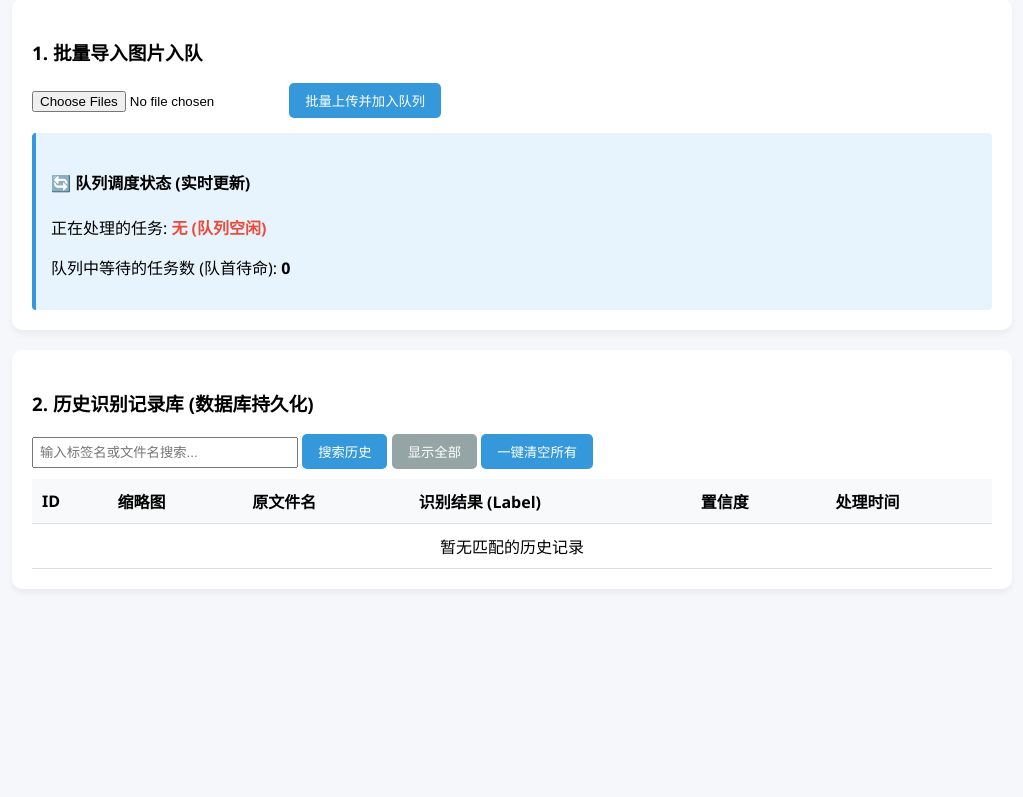
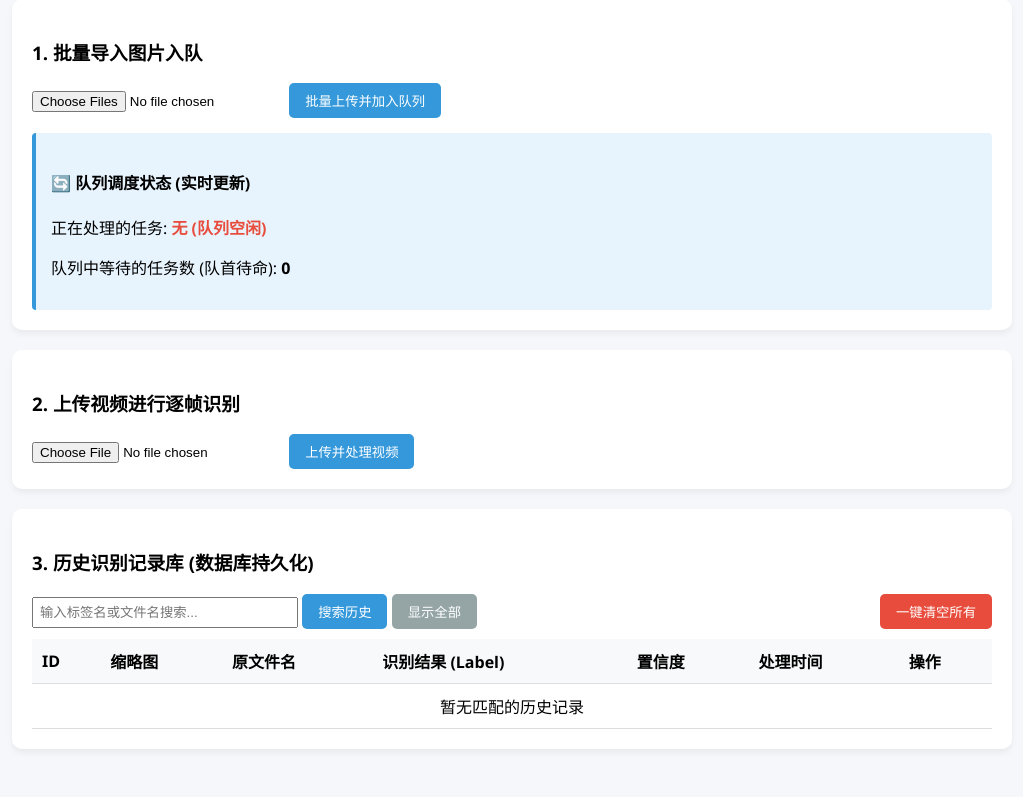
Before and after one commit to Nebustar/Traffic_sign_system, a Flask app: page / in a window 1280 px wide. Shown: the part 104-901 px from the top of the page, without its empty margins (128-1151 px from the left). Before the commit the page ends 673 px from the top, so only its background shows below. Run offline with Flask 3, Linux system fonts and the light colour scheme; data that the repository does not hold is empty; parts of the project's set-up code (start-up, migrations or seed data) failed here and were passed over.

Commit message:
Update index.html
新增视频处理

```diff
--- a/templates/index.html
+++ b/templates/index.html
@@ -14,6 +14,8 @@
         th, td { padding: 10px; border-bottom: 1px solid #ddd; text-align: left; }
         th { background-color: #f8f9fa; }
         img.thumb { width: 60px; height: 60px; object-fit: cover; border-radius: 4px; cursor: pointer; }
+        .progress-container { background: #ecf0f1; border-radius: 5px; overflow: hidden; margin-top: 5px; }
+        .progress-bar { width: 0%; height: 20px; background: #2ecc71; transition: width 0.5s; }
     </style>
 </head>
 <body>
@@ -21,6 +23,7 @@
 <div class="container">
     <h2>🚦 交通标识批量识别调度系统</h2>
 
+    <!-- ========== 图片上传卡片 ========== -->
     <div class="card">
         <h3>1. 批量导入图片入队</h3>
         <input type="file" id="batchInput" accept="image/*" multiple>
@@ -33,12 +36,59 @@
         </div>
     </div>
 
+
+
+
+
+
+
+
+
+
+
+
+    <!-- ========== 视频上传卡片（新增） ========== -->
     <div class="card">
-        <h3>2. 历史识别记录库 (数据库持久化)</h3>
+        <h3>2. 上传视频进行逐帧识别</h3>
+        <input type="file" id="videoInput" accept="video/*">
+        <button class="btn" onclick="submitVideo()">上传并处理视频</button>
+        <div id="videoProgress" style="margin-top:10px;display:none;">
+            <div class="progress-container">
+                <div id="videoProgressBar" class="progress-bar"></div>
+            </div>
+            <span id="videoProgressText">0%</span>
+            <span id="videoStatusText"></span>
+        </div>
+    </div>
+
+
+
+
+
+
+
+
+
+
+
+
+
+
+
+
+
+
+
+
+
+
+    <!-- ========== 历史记录卡片 ========== -->
+    <div class="card">
+        <h3>3. 历史识别记录库 (数据库持久化)</h3>
         <input type="text" id="searchInput" placeholder="输入标签名或文件名搜索..." style="padding: 6px; width: 250px;">
         <button class="btn" onclick="fetchHistory()">搜索历史</button>
         <button class="btn" onclick="fetchHistory('')" style="background:#95a5a6;">显示全部</button>
-        <button class="btn" onclick="clearAllHistory()" sytle="background:#e74c3c; float: right">一键清空所有</button>
+        <button class="btn" onclick="clearAllHistory()" style="background:#e74c3c; float: right;">一键清空所有</button>
         <table>
             <thead>
                 <tr>
@@ -48,24 +98,23 @@
                     <th>识别结果 (Label)</th>
                     <th>置信度</th>
                     <th>处理时间</th>
+                    <th>操作</th>
                 </tr>
             </thead>
-            <tbody id="historyTableBody">
-                </tbody>
+            <tbody id="historyTableBody"></tbody>
         </table>
     </div>
 </div>
 
 <script>
     // ==========================================
-    // 考核点 2：批量提交与状态轮询
+    // 图片批量上传
     // ==========================================
     async function submitBatch() {
         const input = document.getElementById('batchInput');
         if (input.files.length === 0) return alert("请至少选择一张图片！");
 
         const formData = new FormData();
-        // 循环将多张图片添加到 FormData
         for (let i = 0; i < input.files.length; i++) {
             formData.append('files', input.files[i]);
         }
@@ -74,13 +123,101 @@
             const res = await fetch('/upload_batch', { method: 'POST', body: formData });
             const data = await res.json();
             alert(data.message);
-            input.value = ""; // 清空选择框
+            input.value = "";
         } catch (e) {
             alert("上传失败！");
         }
     }
 
-    // 设置定时器，每 1 秒向后端请求一次队列状态
+
+
+
+
+
+
+
+
+
+
+
+
+
+
+
+
+
+
+
+
+
+// ==========================================
+// 视频上传与进度轮询（新增）
+// ==========================================
+async function submitVideo() {
+    const input = document.getElementById('videoInput');
+    if (!input.files.length) return alert("请选择视频文件！");
+
+    const formData = new FormData();
+    formData.append('video', input.files[0]);
+
+    try {
+        const res = await fetch('/upload_video', { method: 'POST', body: formData });
+        const data = await res.json();
+        const originalFilename = data.original_filename || data.task_id;  // 获取原始文件名
+        if (!res.ok) {
+            alert(data.error || "上传失败");
+            return;
+        }
+        alert(data.message);
+
+        // 显示进度条
+        document.getElementById('videoProgress').style.display = 'block';
+        const taskId = data.task_id;
+
+        // 轮询进度
+        const interval = setInterval(async () => {
+            try {
+                const statusRes = await fetch(`/video_status/${taskId}`);
+                const statusData = await statusRes.json();
+                if (statusData.error) {
+                    clearInterval(interval);
+                    return;
+                }
+                const progress = statusData.progress || 0;
+                document.getElementById('videoProgressBar').style.width = progress + '%';
+                // ===== 把文件名加到进度显示前面 =====
+                document.getElementById('videoProgressText').textContent =
+                    `${originalFilename}: ${statusData.processed_videos}/${statusData.total_videos} (${progress.toFixed(1)}%)`;
+                if (statusData.status === 'completed') {
+                    clearInterval(interval);
+                    document.getElementById('videoStatusText').innerHTML =
+                        `✅ 处理完成！<a href="${statusData.output_path}" target="_blank">下载视频</a>`;
+                    fetchHistory(); // 刷新历史记录
+                }
+            } catch (e) {
+                console.error("进度查询失败", e);
+            }
+        }, 2000);
+    } catch (e) {
+        alert("上传或处理出错：" + e.message);
+    }
+}
+
+
+
+
+
+
+
+
+
+
+
+
+
+    // ==========================================
+    // 队列状态轮询
+    // ==========================================
     setInterval(async () => {
         try {
             const res = await fetch('/queue_status');
@@ -89,7 +226,6 @@
             document.getElementById('queueSize').innerText = data.queue_size;
             document.getElementById('currentTask').innerText = data.current_task ? data.current_task : "无 (队列空闲)";
 
-            // 如果刚从忙碌变成空闲，自动刷新一下历史记录列表
             if (data.is_idle && window.lastStatusWasBusy) {
                 fetchHistory();
             }
@@ -99,10 +235,9 @@
     }, 1000);
 
     // ==========================================
-    // 考核点 4：查找历史识别结果
+    // 历史记录查询
     // ==========================================
     async function fetchHistory(forceKeyword) {
-        // 如果传入了参数就用参数，否则读取输入框的值
         const keyword = forceKeyword !== undefined ? forceKeyword : document.getElementById('searchInput').value;
 
         try {
@@ -110,10 +245,10 @@
             const data = await res.json();
 
             const tbody = document.getElementById('historyTableBody');
-            tbody.innerHTML = ""; // 清空旧数据
+            tbody.innerHTML = "";
 
             if(data.length === 0) {
-                tbody.innerHTML = `<tr><td colspan="6" style="text-align:center;">暂无匹配的历史记录</td></tr>`;
+                tbody.innerHTML = `<tr><td colspan="7" style="text-align:center;">暂无匹配的历史记录</td></tr>`;
                 return;
             }
 
@@ -131,7 +266,7 @@
                         <td><small>${item.time}</small></td>
                         <td>
                             <button onclick="deleteRecord(${item.id})" style="background:#ff7675; color:white; border:none; padding:4px 8px; border-radius:3px; cursor:pointer;">删除</button>
-                        <td>
+                        </td>
                     </tr>
                 `;
             });
@@ -142,13 +277,11 @@
     // 删除单条记录
     // ==========================================
     async function deleteRecord(id) {
-    // 危险操作前给用户一个弹窗确认
         if (!confirm(`确定要删除 ID 为 ${id} 的这条记录吗？`)) return;
 
         try {
             const res = await fetch(`/history/${id}`, { method: 'DELETE' });
             if (res.ok) {
-            // 删除成功后，不用刷新网页，直接重新拉取一次数据重新渲染表格就行
                 fetchHistory();
             } else {
                 alert("删除失败！");
@@ -168,14 +301,14 @@ async function clearAllHistory() {
             const res = await fetch('/history/all', { method: 'DELETE' });
             if (res.ok) {
                 alert("已全部清空！");
-            fetchHistory(); // 重新拉取（这时候表格就会变空）
+                fetchHistory('');
             }
         } catch (e) {
             console.error("请求报错:", e);
         }
     }
 
-    // 页面加载完毕后，默认拉取一次历史记录
+    // 页面加载后自动拉取历史
     window.onload = () => fetchHistory('');
 </script>
 
```
Lines whose indentation alone changed are shown as unchanged.
